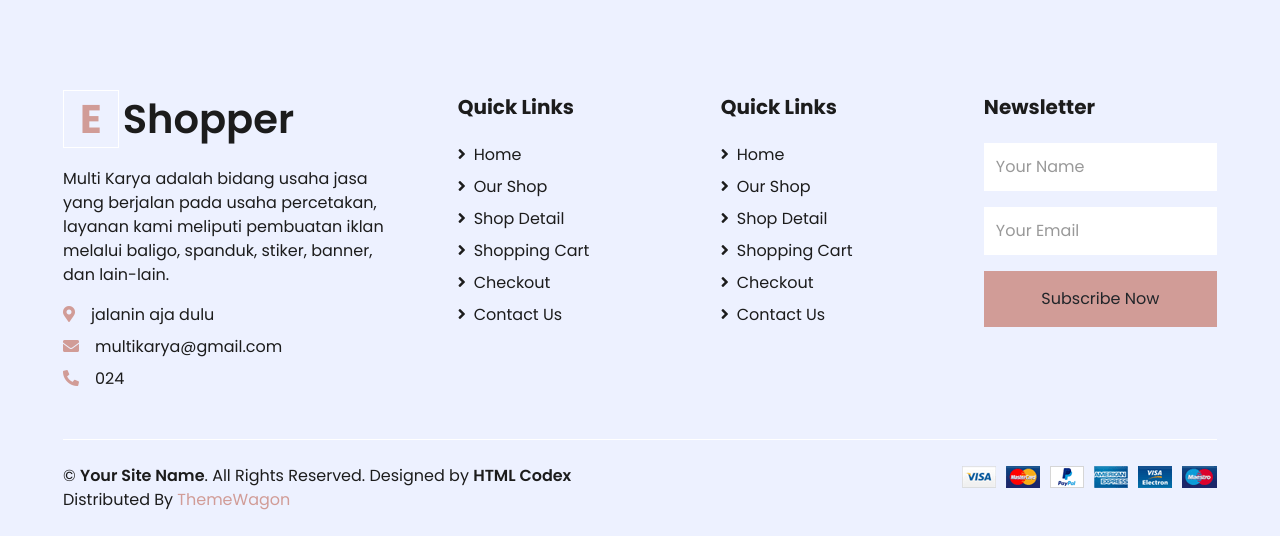
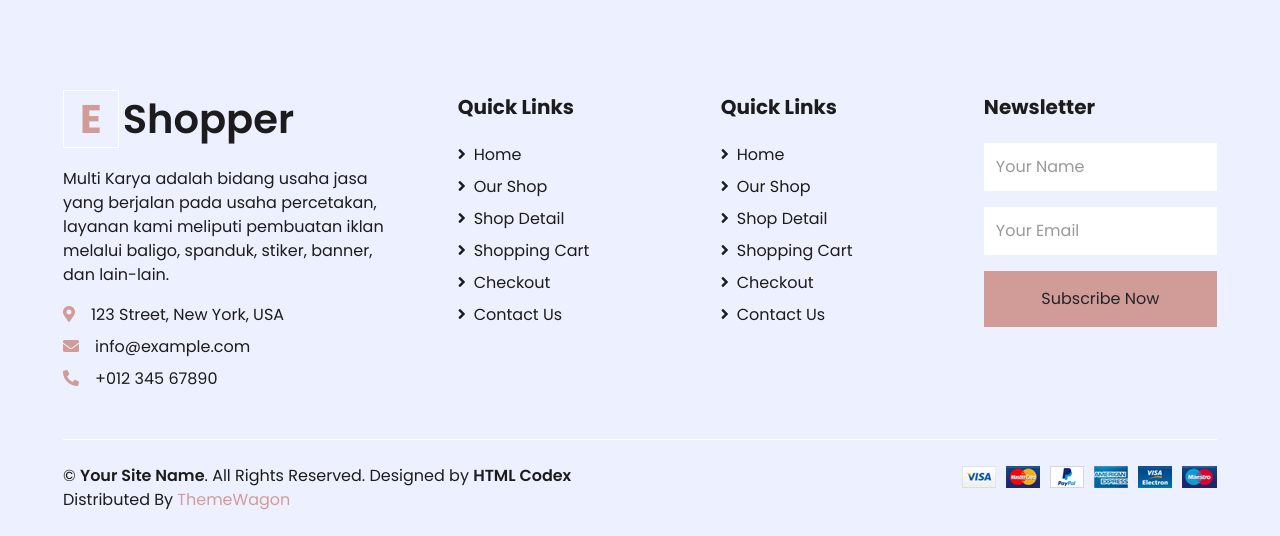
Before and after one commit to mniam847/multikarya, a CodeIgniter app: page /multikarya/index.php/home/index in a window 1280 px wide. Shown: the part 1421-1957 px from the top of the page. Run offline with CodeIgniter, Linux system fonts and the light colour scheme; data comes from the database, SQL or seed files in the repository; some libraries are stand-ins or nearby versions.

Commit message:
update all

```diff
--- a/application/controllers/Home.php
+++ b/application/controllers/Home.php
@@ -7,21 +7,21 @@ class Home extends CI_Controller
     public function index(){
         // template
         // ------------------------------------------------------------------------------------------------------------
-        $tempVar = $this->multikarya->getData("about",array('name'=>'foreword'));
-        $tempVar = $tempVar[0]["value"];
-        $data['foreword'] = $tempVar;
+        // $tempVar = $this->multikarya->getData("about",array('name'=>'foreword'));
+        // $tempVar = $tempVar[0]["value"];
+        // $data['foreword'] = $tempVar;
 
-        $tempVar = $this->multikarya->getData("about",array('name'=>'telp'));
-        $tempVar = $tempVar[0]["value"];
-        $data['telp'] = $tempVar;
+        // $tempVar = $this->multikarya->getData("about",array('name'=>'telp'));
+        // $tempVar = $tempVar[0]["value"];
+        // $data['telp'] = $tempVar;
 
-        $tempVar = $this->multikarya->getData("about",array('name'=>'email'));
-        $tempVar = $tempVar[0]["value"];
-        $data['email'] = $tempVar;
+        // $tempVar = $this->multikarya->getData("about",array('name'=>'email'));
+        // $tempVar = $tempVar[0]["value"];
+        // $data['email'] = $tempVar;
 
-        $tempVar = $this->multikarya->getData("about",array('name'=>'address'));
-        $tempVar = $tempVar[0]["value"];
-        $data['address'] = $tempVar;
+        // $tempVar = $this->multikarya->getData("about",array('name'=>'address'));
+        // $tempVar = $tempVar[0]["value"];
+        // $data['address'] = $tempVar;
         // ------------------------------------------------------------------------------------------------------------
 
         $data['product'] = $this->multikarya->getAll("product");
--- a/application/views/Shop/index.php
+++ b/application/views/Shop/index.php
@@ -30,6 +30,15 @@
     <!-- Topbar Start -->
     <div class="container-fluid">
     <div class="row bg-secondary py-2 px-xl-5 ">
+            <!-- <div class="col-lg-6 d-none d-lg-block">
+                <div class="d-inline-flex align-items-end">
+                    <a class="text-dark" href="">FAQs</a>
+                    <span class="text-muted px-2">|</span>
+                    <a class="text-dark" href="">Help</a>
+                    <span class="text-muted px-2">|</span>
+                    <a class="text-dark" href="">Support</a>
+                </div>
+            </div> -->
             <div class="col-lg-12 text-center text-lg-right">
                 <div class="d-inline-flex align-items-center">
                     <a class="text-dark px-2" href="#">
@@ -245,10 +254,10 @@
                 <a href="" class="text-decoration-none">
                     <h1 class="mb-4 display-5 font-weight-semi-bold"><span class="text-primary font-weight-bold border border-white px-3 mr-1">E</span>Shopper</h1>
                 </a>
-                <p><?= $foreword ?></p>
-                <p class="mb-2"><i class="fa fa-map-marker-alt text-primary mr-3"></i><?= $address ?></p>
-                <p class="mb-2"><i class="fa fa-envelope text-primary mr-3"></i><?= $email ?></p>
-                <p class="mb-0"><i class="fa fa-phone-alt text-primary mr-3"></i><?= $telp ?></p>
+                <p>Multi Karya adalah bidang usaha jasa yang berjalan pada usaha percetakan, layanan kami meliputi pembuatan iklan melalui baligo, spanduk, stiker, banner, dan lain-lain.</p>
+                <p class="mb-2"><i class="fa fa-map-marker-alt text-primary mr-3"></i>123 Street, New York, USA</p>
+                <p class="mb-2"><i class="fa fa-envelope text-primary mr-3"></i>info@example.com</p>
+                <p class="mb-0"><i class="fa fa-phone-alt text-primary mr-3"></i>+012 345 67890</p>
             </div>
             <div class="col-lg-8 col-md-12">
                 <div class="row">
```
